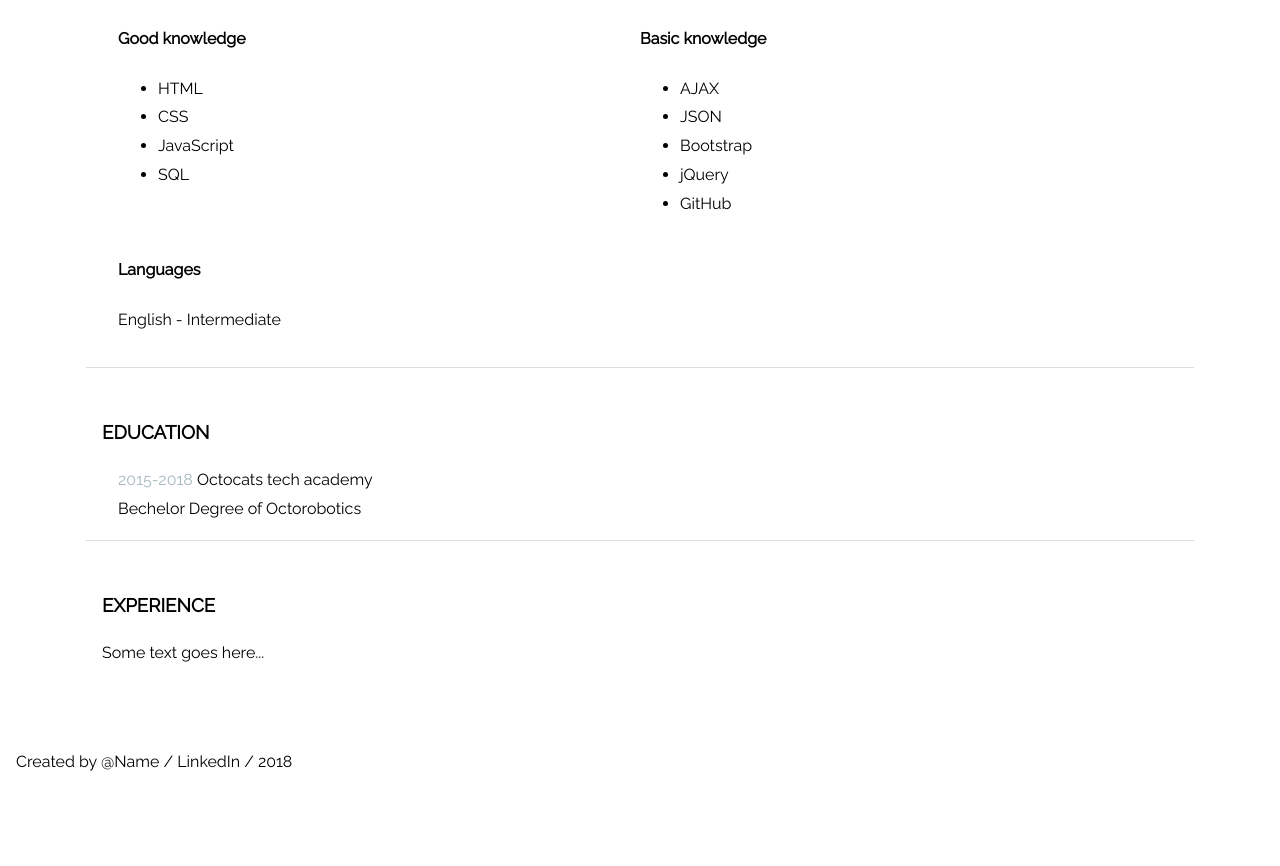
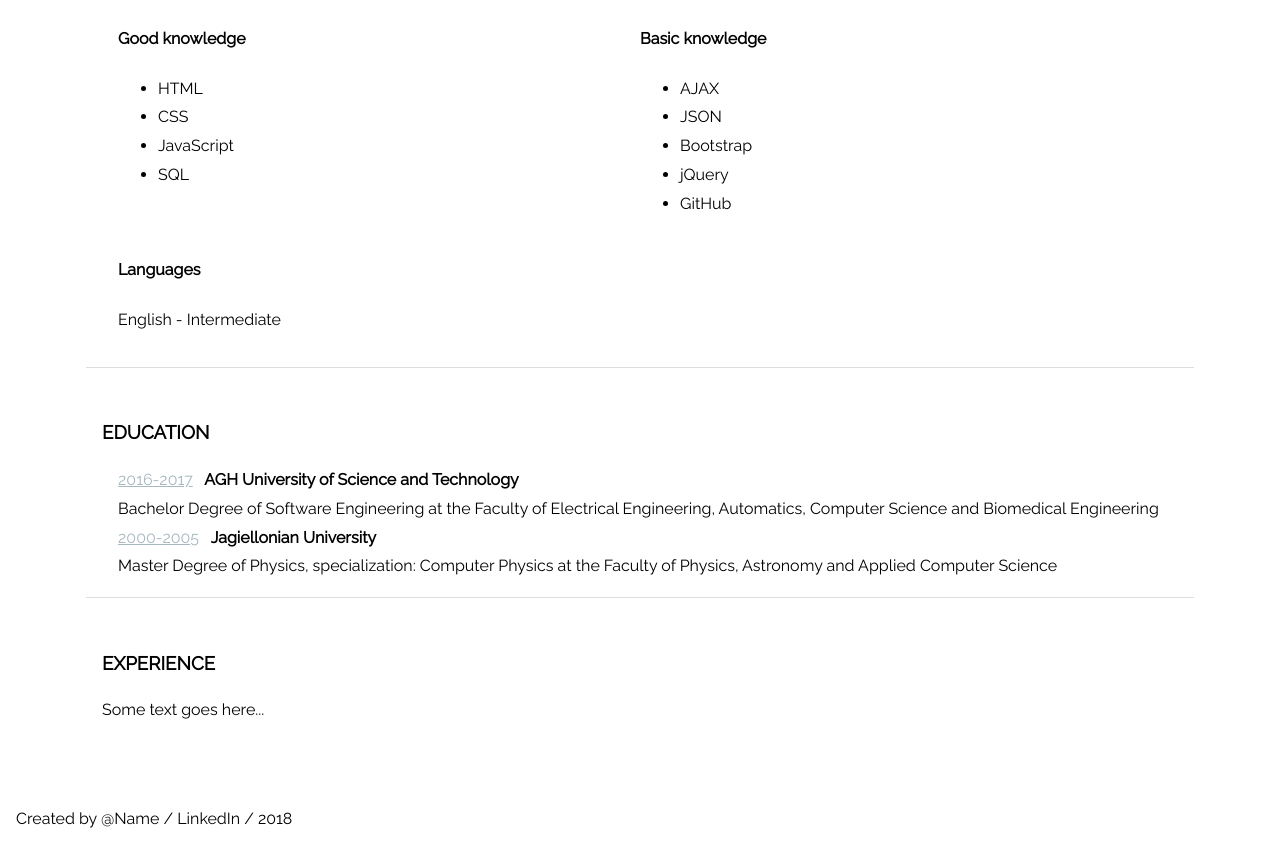
Before and after one commit to piotr-turowski/MyCV, a plain HTML site: page index.html in a window 1280 px wide. Shown: the part 946-1812 px from the top of the page. Before the commit the page ends 1754 px from the top, so only its background shows below. Drawn offline with Linux system fonts and the light colour scheme.

Commit message:
add education section

```diff
--- a/index.html
+++ b/index.html
@@ -89,12 +89,22 @@
             <h3>Education</h3>
             <article>
                 <div class='school'>
-                    <span>2015-2018</span> Octocats tech academy
+                    <span>2016-2017</span> AGH University of Science and Technology
                 </div>
                 <div class="descrition">
-                    Bechelor Degree of Octorobotics
+                    Bachelor Degree of Software Engineering at the Faculty of Electrical Engineering, Automatics, Computer Science and Biomedical Engineering
                 </div>
             </article>
+            <article>
+                <div class='school'>
+                    <span>2000-2005</span> Jagiellonian University
+                </div>
+                <div class="descrition">
+                    Master Degree of Physics, specialization: Computer Physics at the
+Faculty of Physics, Astronomy and Applied Computer Science
+                </div>
+            </article>
+
         </section>
         <!-- Experience / Projects / Portfolio ... -->
         <section>
--- a/style.css
+++ b/style.css
@@ -87,8 +87,14 @@ main {
     flex:0 0 50%;
     max-width:50%;
 }
+.school {
+    font-weight: bold;
+}
 .school span {
   color: #A7B8BF;
+    font-weight: normal;
+    text-decoration: underline;
+    padding-right: .5em;;
 }
 
 footer {
```
